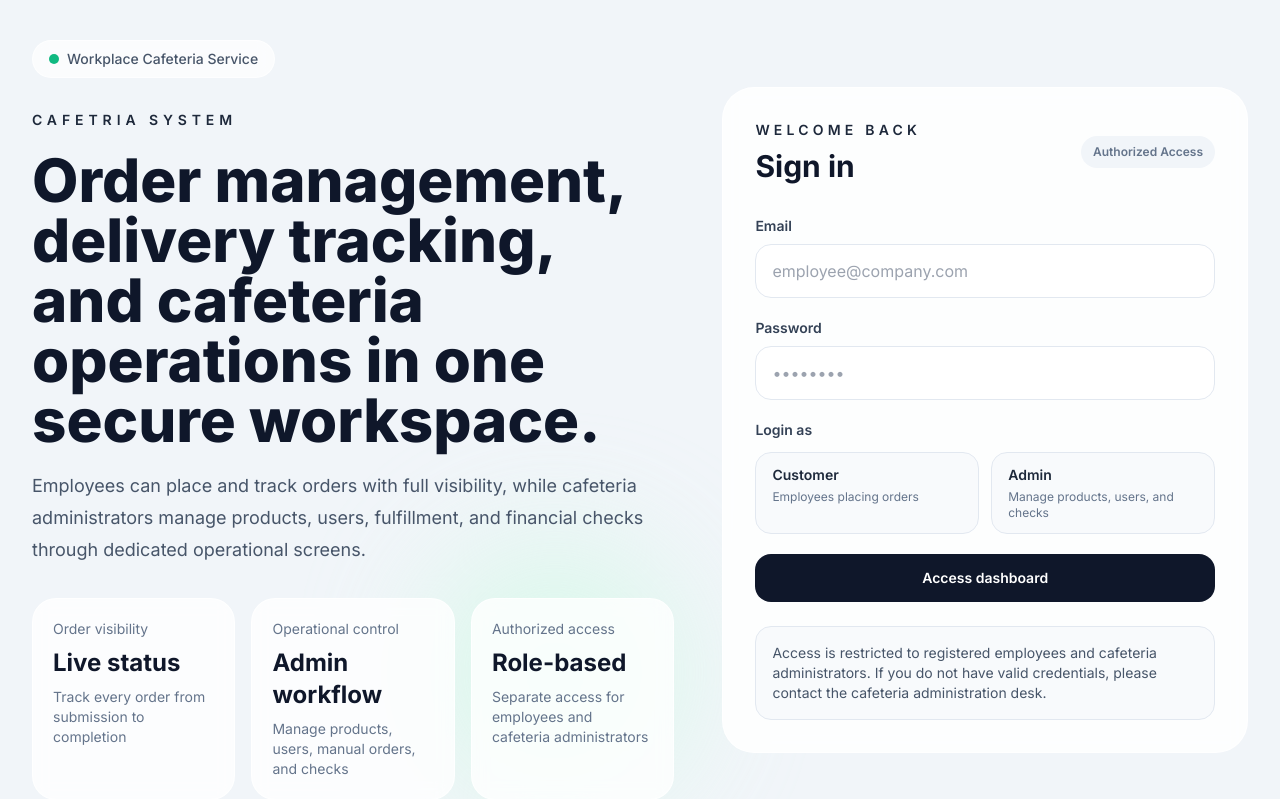
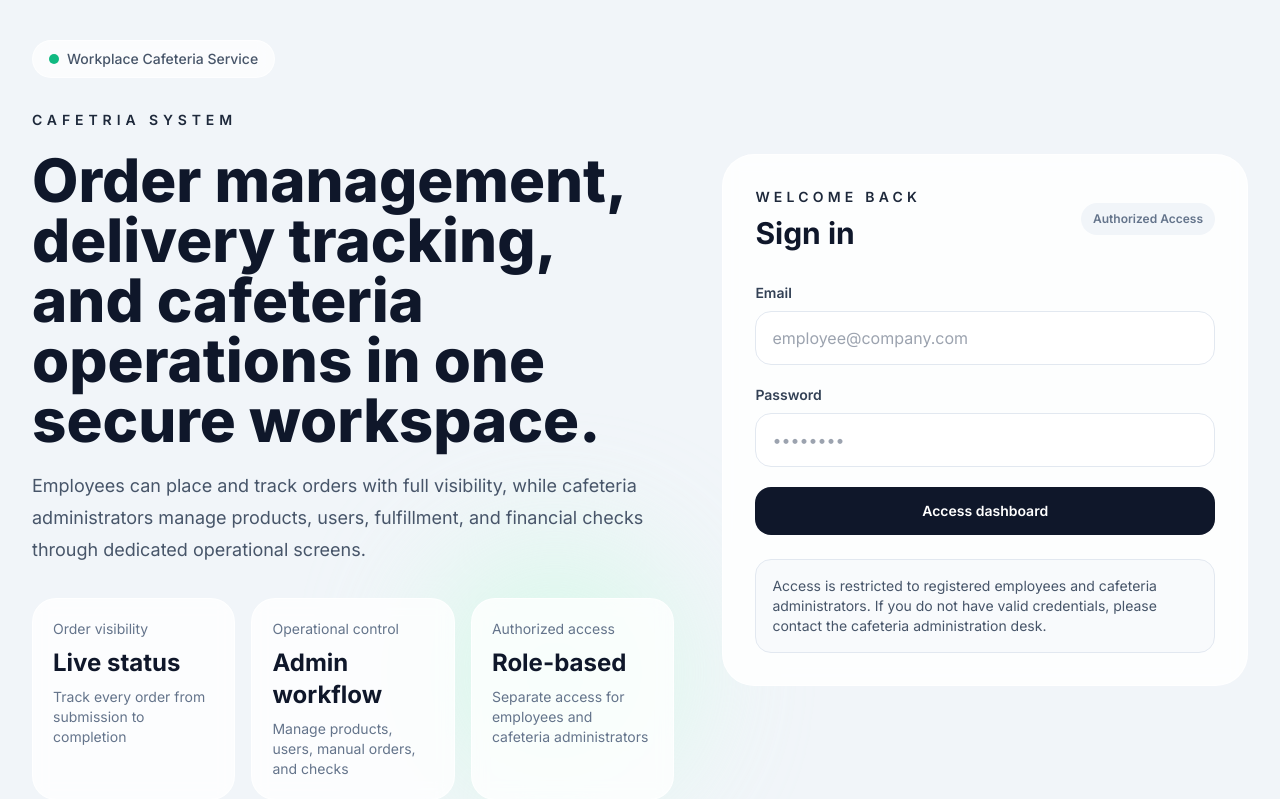
Before and after one commit to noorelmobashar/CafetriaSystem, a PHP site: page / in a window 1280 px wide. Shown: the top 799 px of the page. Run offline with PHP 8.4, Linux system fonts and the light colour scheme; some libraries are stand-ins or nearby versions.

Commit message:
refactor: remove role selection from login form

```diff
--- a/index.php
+++ b/index.php
@@ -71,22 +71,6 @@ require __DIR__ . '/includes/page-start.php';
     <?php unset($_SESSION['error']); ?>
   <?php endif; ?>
 
-  <div>
-    <p class="mb-3 text-sm font-semibold text-slate-700">Login as</p>
-    <div class="grid grid-cols-2 gap-3">
-      <label class="role-card rounded-2xl border border-slate-200 bg-slate-50 px-4 py-3 text-left transition cursor-pointer">
-        <input type="radio" name="role" value="customer" checked class="hidden" />
-        <span class="block text-sm font-semibold">Customer</span>
-        <span class="mt-1 block text-xs text-slate-500">Employees placing orders</span>
-      </label>
-      <label class="role-card rounded-2xl border border-slate-200 bg-slate-50 px-4 py-3 text-left transition cursor-pointer">
-        <input type="radio" name="role" value="admin" class="hidden" />
-        <span class="block text-sm font-semibold">Admin</span>
-        <span class="mt-1 block text-xs text-slate-500">Manage products, users, and checks</span>
-      </label>
-    </div>
-  </div>
-
   <button type="submit" name="login" value="1" class="w-full rounded-2xl bg-slate-900 px-4 py-3.5 text-sm font-semibold text-white shadow-soft transition hover:-translate-y-0.5 hover:bg-slate-800">
     Access dashboard
   </button>
```
